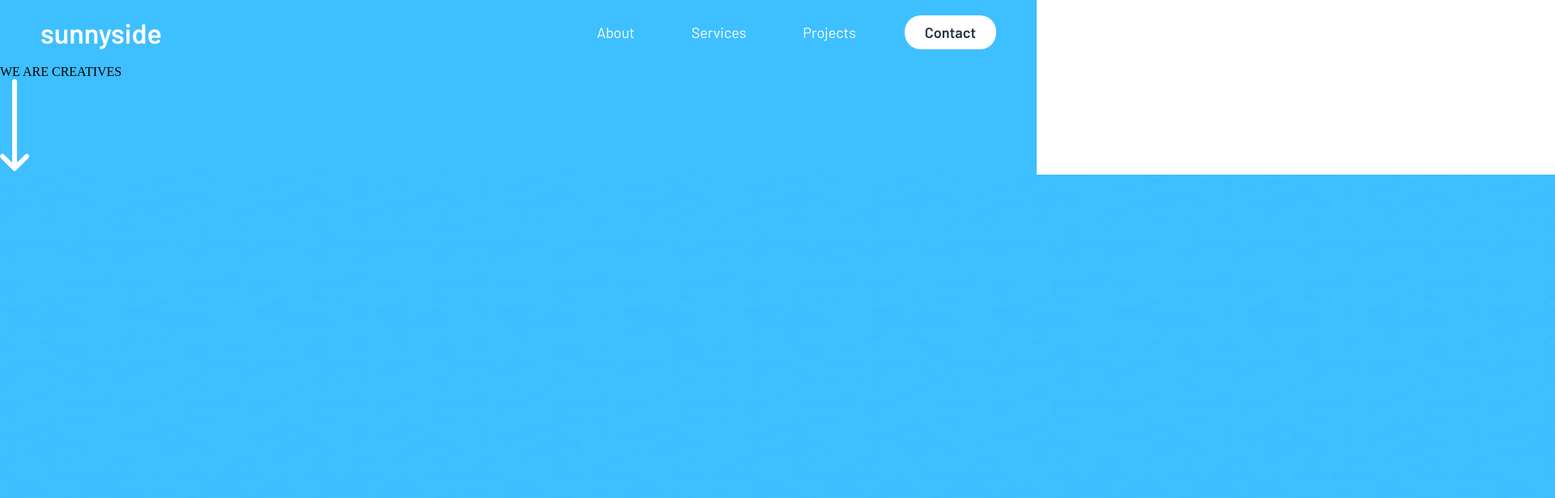
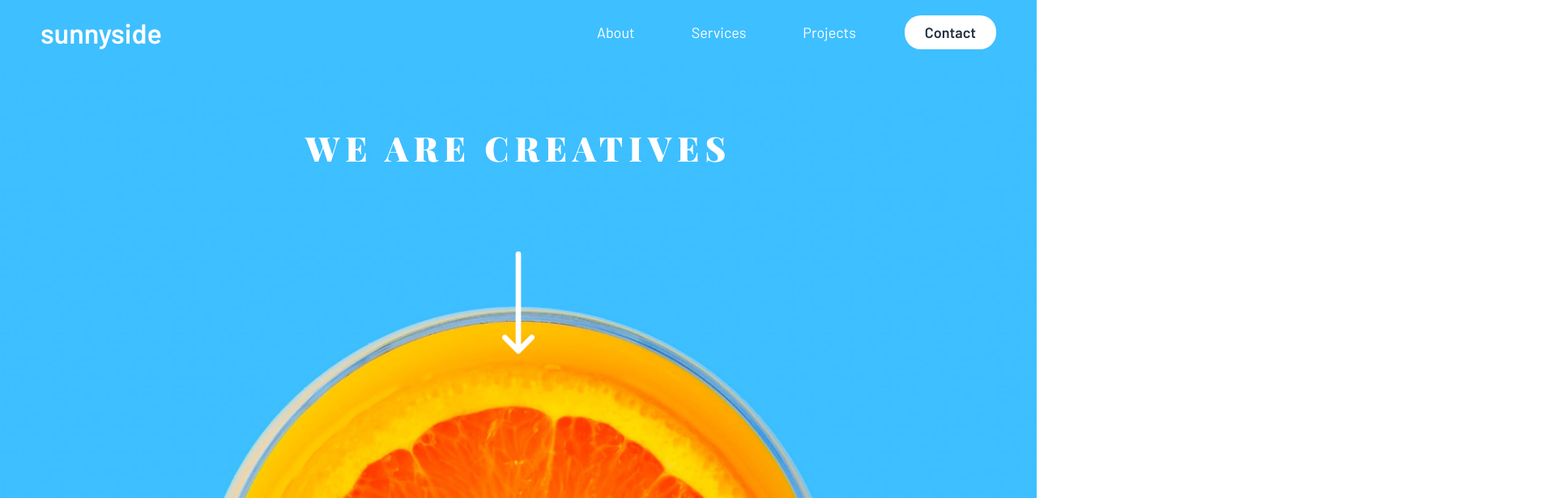
Before and after one commit to yoga1234/frontendmentor-challenges, a React (Create React App) app: page /frontendmentor-challenges/sunnyside-agency in a window 1280 px wide. Shown: the top 616 px of the page at 81% size, 1920 px wide, since content can reach past the window. Built offline with nearby package versions, Linux system fonts and the light colour scheme.

Commit message:
adding hero section

```diff
--- a/src/index.css
+++ b/src/index.css
@@ -1,4 +1,5 @@
-@import url("https://fonts.googleapis.com/css2?family=Playfair+Display&family=Poppins:wght@300;400;600&display=swap");
+@import url("https://fonts.googleapis.com/css2?family=Poppins:wght@300;400;600&display=swap");
+@import url('https://fonts.googleapis.com/css2?family=Playfair+Display:wght@400;600;700;800;900&display=swap');
 
 :root {
   --font-poppins: "Poppins", sans-serif;
--- a/src/pages/SunnyLandingpage/components/HeroImage/HeroImage.css
+++ b/src/pages/SunnyLandingpage/components/HeroImage/HeroImage.css
@@ -2,4 +2,32 @@
   width: 100vw;
   height: calc(100vh - 80px);
   background-color: var(--bgcolorss-blue);
+  display: flex;
+  flex-direction: column;
+  align-items: center;
+  overflow: hidden;
 }
+.hero-text {
+  color: #fff;
+  font-size: 42px;
+  font-weight: 900;
+  font-family: var(--font-fairdisplay);
+  letter-spacing: 7px;
+  margin-top: 75px;
+  z-index: 2;
+}
+.hero-arrow-down {
+  width: 40px;
+  position: relative;
+  top: 100px;
+  z-index: 2;
+}
+@media only screen and (min-width: 426px) {
+  picture.image-header img {
+    width: 100vw;
+    min-width: 1366px;
+    position: relative;
+    bottom: 350px;
+    z-index: 1;
+  }
+}
--- a/src/pages/SunnyLandingpage/components/HeroImage/HeroImage.js
+++ b/src/pages/SunnyLandingpage/components/HeroImage/HeroImage.js
@@ -12,9 +12,8 @@ function HeroImage() {
   return (
     <div className="hero-container">
       <div className="hero-text">WE ARE CREATIVES</div>
-      <img src={iconArrowDown} alt="arrow down" />
-      {/* <img src={imageHeaderDesktop} alt="header desktop" /> */}
-      <picture>
+      <img className="hero-arrow-down" src={iconArrowDown} alt="arrow down" />
+      <picture className="image-header">
         <source media="(min-width: 426px)" srcset={desktopImageHeader} />
         <source media="(min-width: 425px)" srcset={mobileImageHeader} />
         <img src={desktopImageHeader} alt="Lemon blue background" />
--- a/src/pages/SunnyLandingpage/components/Navbar/Navbar.css
+++ b/src/pages/SunnyLandingpage/components/Navbar/Navbar.css
@@ -12,6 +12,7 @@
 .navbar-container h2 {
   font-family: var(--font-barlow);
   font-size: 34px;
+  z-index: 2;
 }
 .navbar-container div ul {
   display: flex;
@@ -24,6 +25,7 @@
   margin-left: 50px;
   padding: 10px;
   cursor: pointer;
+  z-index: 2;
 }
 .navbar-container div ul li:last-child {
   background-color: var(--colorss-white);
```
